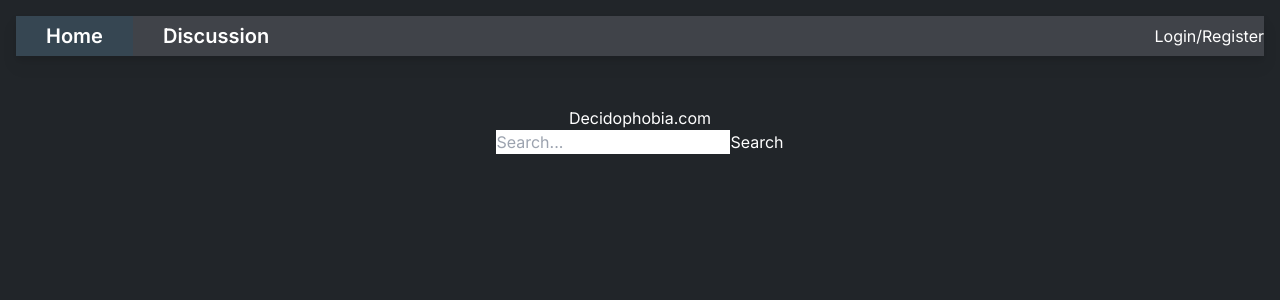
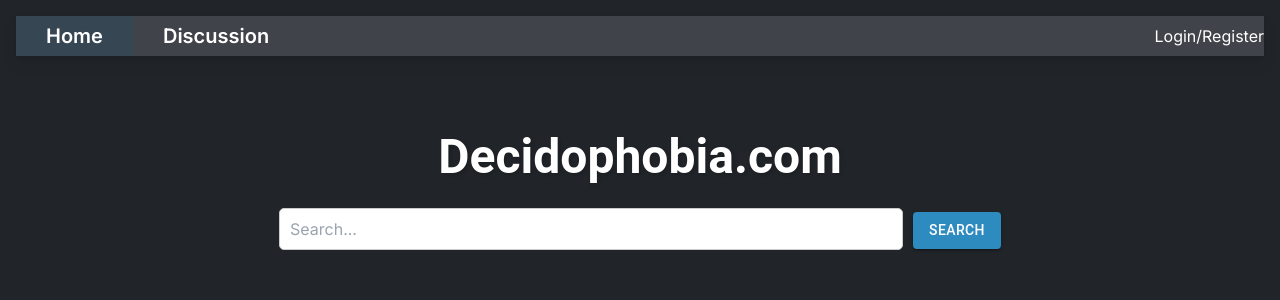
Before and after one commit to cfstar188/Decidophobia.com, a Next.js app in the folder frontend/: page / in a window 1280 px wide. Shown: the top 300 px of the page. Built offline with nearby package versions, Linux system fonts and the light colour scheme.

Commit message:
styling for home page in progress

```diff
--- a/frontend/app/components/SearchBar.tsx
+++ b/frontend/app/components/SearchBar.tsx
@@ -1,5 +1,6 @@
 import { useState } from "react";
 import { useRouter } from "next/navigation";
+import Button from '@mui/material/Button';
 
 function SearchBar() {
   const [searchQuery, setSearchQuery] = useState("");
@@ -11,14 +12,14 @@
   };
 
   return (
-    <form onSubmit={handleSearch}>
-      <input
+    <form className="homeForm"  onSubmit={handleSearch}>
+      <input style={{color: 'black', width : '50%', height : "100%", padding: "10px", borderRadius: "5px", border: "1px solid #ccc"}}
         type="text"
         placeholder="Search..."
         value={searchQuery}
         onChange={(e) => setSearchQuery(e.target.value)}
       />
-      <button type="submit">Search</button>
+      <Button variant="contained" type="submit" style={{marginLeft: "10px", backgroundColor:'#2E8BC0'}}>Search</Button>
     </form>
   );
 }
--- a/frontend/app/globals.css
+++ b/frontend/app/globals.css
@@ -1,6 +1,12 @@
 @import "tailwindcss/base";
 @import "tailwindcss/components";
 @import "tailwindcss/utilities";
+@import url('https://fonts.googleapis.com/css2?family=Roboto:wght@500;900&display=swap');
+@import url('https://fonts.googleapis.com/css2?family=Roboto:wght@300;400;500;700&display=swap');
+
+
+/* @import 'bootstrap/dist/css/bootstrap.min.css'; */
+
 
 :root {
   background-color: #212529;
@@ -17,6 +23,7 @@
 body {
   color: #212529;
   padding: 1rem;
+  font-family: Roboto;
 }
 
 @layer utilities {
@@ -25,6 +32,9 @@
   }
 }
 
+.homeform {
+  color: #000;
+}
 
 .hero-section {
   /* background-image: url('https://source.unsplash.com/random/1920x1080?abstract'); */
--- a/frontend/app/page.tsx
+++ b/frontend/app/page.tsx
@@ -7,16 +7,17 @@
 import { NavBar } from "@/app/components/NavBar";
 import { authAtom } from "@/Library/AuthAtom";
 import { useAtom } from "jotai";
+import './globals.css';
+
 
 // Adjusted HomePage to include content from the provided HTML
 export default function HomePage() {
 
   return (
     <div>
-
       <div className="divcent">
         <section className="hero-section">
-          <h1 style={{ textAlign: "center" }}>Decidophobia.com</h1>
+        <h1 style={{ textAlign: "center", fontFamily: "Roboto", fontSize: "3rem", margin: "15px 0", fontWeight: 700, color: "#fff", textShadow: "2px 2px 4px rgba(0,0,0,0.2)" }}>Decidophobia.com</h1>
           <SearchBar />
         </section>
       </div>
--- a/frontend/package.json
+++ b/frontend/package.json
@@ -10,14 +10,16 @@
   },
   "dependencies": {
     "@emotion/react": "^11.11.4",
-    "@emotion/styled": "^11.11.0",
+    "@emotion/styled": "^11.11.5",
     "@hookform/resolvers": "^3.3.4",
     "@mui/icons-material": "^5.15.14",
     "@mui/material": "^5.15.14",
     "axios": "^1.6.7",
+    "bootstrap": "^5.3.3",
     "jotai": "^2.7.0",
     "next": "14.1.0",
     "react": "^18",
+    "react-bootstrap": "^2.10.2",
     "react-dom": "^18",
     "react-hook-form": "^7.51.1",
     "react-strap": "^0.0.1",
--- /dev/null
+++ b/package.json
@@ -0,0 +1,5 @@
+{
+  "dependencies": {
+    "bootstrap": "^5.3.3"
+  }
+}
```
Also changed, not shown: frontend/public/index.html (added), 2 other files (tests, documents, lock files or other folders).
